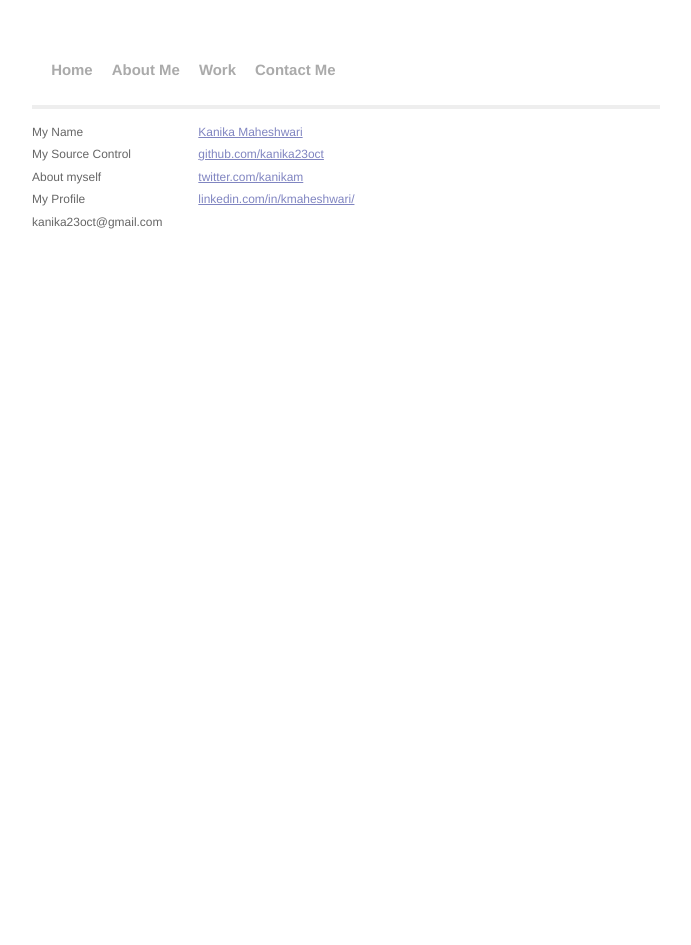
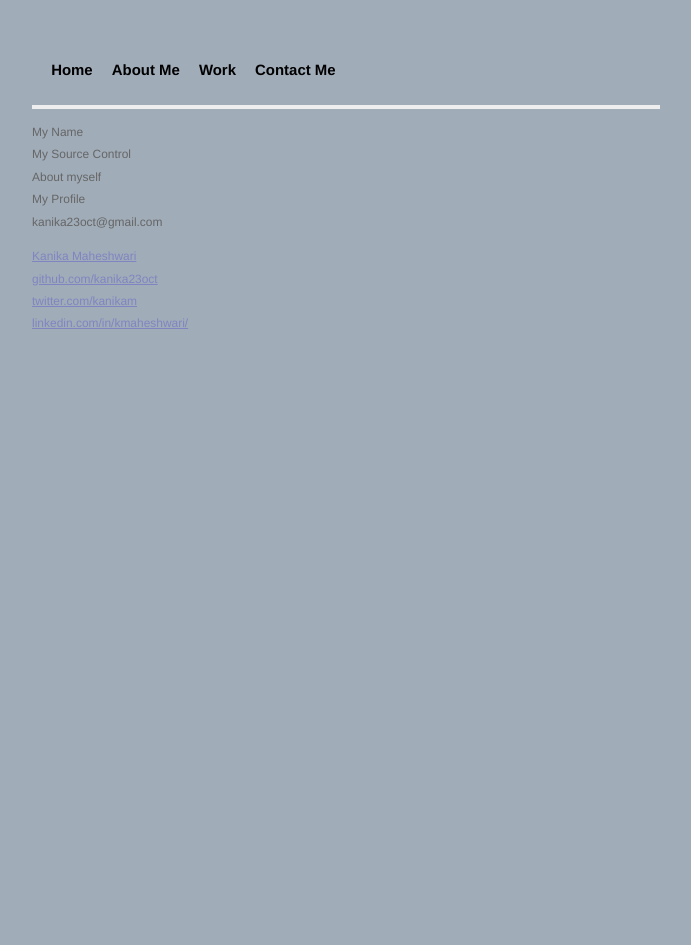
Before and after one commit to kanika23oct/kanika23oct.github.io, a Jekyll site: the page built from index.html, in a window 1280 px wide. Shown: the whole page, without its empty margins (294-985 px from the left). Built offline with Jekyll 4.4.1, drawn with Linux system fonts in a browser that asks for light colours.

Commit message:
Updated the css for the website

```diff
--- a/css/main.css
+++ b/css/main.css
@@ -13,7 +13,7 @@
 html, body { height: 100%; }
 
 body {
-  background-color: #FFF;
+  background-color: #A0ACB8;
   font: 13.34px Helvetica, Arial, sans-serif;
   font-size: small;
   text-align: center;
@@ -87,7 +87,7 @@
 }
 
 .site .header a.extra {
-  color: #aaa;
+  color: #000;
   margin-left: 1em;
 }
 
@@ -99,6 +99,15 @@
   color: #aaa;
 }
 
+.info {
+  font-size: 80%;
+  color: #666;
+  margin-top: 2em;
+  overflow: hidden;
+  float: left;
+}
+
+
 .site .footer {
   font-size: 80%;
   color: #666;
@@ -107,16 +116,16 @@
   overflow: hidden;
 }
 
-.site .footer .contact {
+.site .info  .contact {
   float: left;
   margin-right: 3em;
 }
 
-.site .footer .contact a {
+.site .footer  .contact a {
   color: #8085C1;
 }
 
-.site .footer .rss {
+.site .footer .rss  .info {
   margin-top: 1.1em;
   margin-right: -.2em;
   float: right;
```
